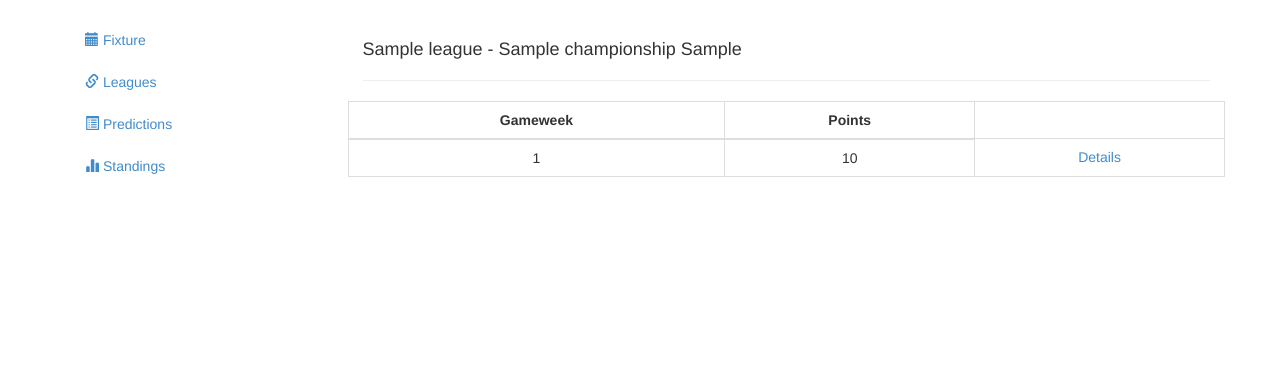
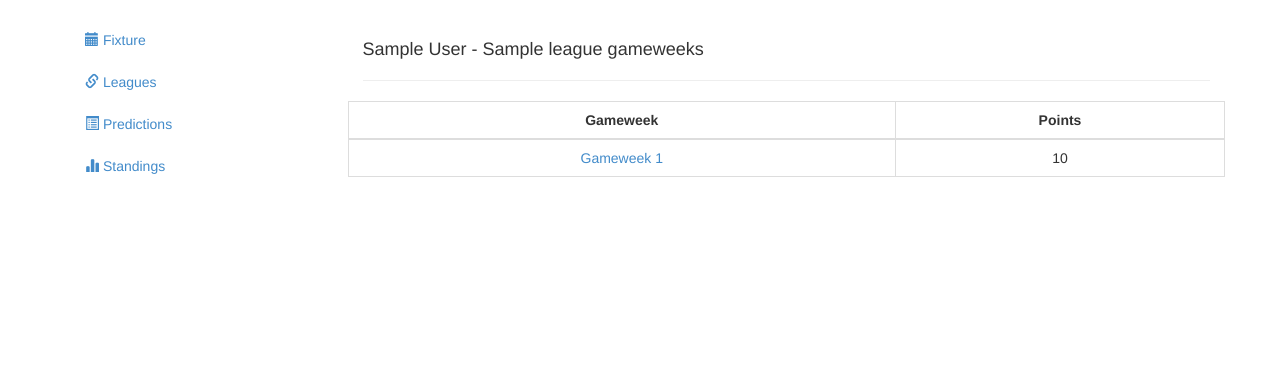
Before and after one commit to odolshinu/football_predictor, a Django app: page /football/1/league/history/ in a window 1280 px wide. Shown: the part 51-426 px from the top of the page. Run offline with Django 3.2, Linux system fonts and the light colour scheme; a user stored in the database is signed in; tables that the repository leaves empty hold one stand-in row (values such as "Sample post"); parts of the project's set-up code (start-up, migrations or seed data) failed here and were passed over; some libraries are stand-ins or nearby versions.

Commit message:
gameweek match points

```diff
--- a/football/templates/gameweek_history.html
+++ b/football/templates/gameweek_history.html
@@ -13,13 +13,10 @@
 				{% for point in gameweek_points %}
 					<tr>
 						<td>
-							<center>{{ point.gameweek }}</center>
+							<center><a href="{% url 'gameweek_details' ul_id=user_league.id gw_id=point.gameweek %}">Gameweek {{ point.gameweek }}</a></center>
 						</td>
 						<td>
 							<center>{{ point.points }}</center>
-						</td>
-						<td>
-							<center><a href="#">Details</a></center>
 						</td>
 					</tr>
 				{% endfor %}
@@ -31,7 +28,7 @@
 {% endblock %}
 
 {% block heading %}
-	<h4>{{ user_league.league.name }} - {{ user_league.league.championship.name }} {{ user_league.league.championship.season }}</h4>
+	<h4>{{ user_league.user.first_name|capfirst }} {{ user_league.user.last_name|capfirst }} - {{ user_league.league.name }} gameweeks</h4>
 {% endblock %}
 
 {% block extra_script %}
--- a/football/urls.py
+++ b/football/urls.py
@@ -13,4 +13,5 @@ urlpatterns = patterns('football.views',
 	url(r'^join/league/$', 'join_league', name='join_league'),
 	url(r'^add/favourite/team/$', 'add_favourite_team', name='add_favourite_team'),
 	url(r'^(?P<id>\d+)/league/history/$', 'league_history', name='league_history'),
+	url(r'^(?P<ul_id>\d+)/gameweek/(?P<gw_id>\d+)/deatils/$', 'gameweek_details', name='gameweek_details'),
 )
--- a/football/views.py
+++ b/football/views.py
@@ -240,3 +240,19 @@ def league_history(request, id):
 									'user_league':user_league,
 								},
 							context_instance=RequestContext(request))
+
+@login_required(login_url='/')
+def gameweek_details(request, ul_id, gw_id):
+	full_name = ' '.join([request.user.first_name.capitalize(), request.user.last_name.capitalize()])
+	championship = ChampionShip.objects.get(name="English Premier League", season="2014-15")
+	user_league = UserLeague.objects.get(id=ul_id)
+	matches = Match.objects.filter(championship=championship, gameweek=gw_id)
+	match_points = MatchPoints.objects.filter(user_league_id=ul_id, match__in=matches)
+	return render_to_response('gameweek_details.html',
+								{
+									'match_points':match_points,
+									'full_name':full_name,
+									'gameweek':gw_id,
+									'user_league':user_league
+								},
+							context_instance=RequestContext(request))
```
Also changed, not shown: football/templates/gameweek_details.html (added, +31 -0 lines).
